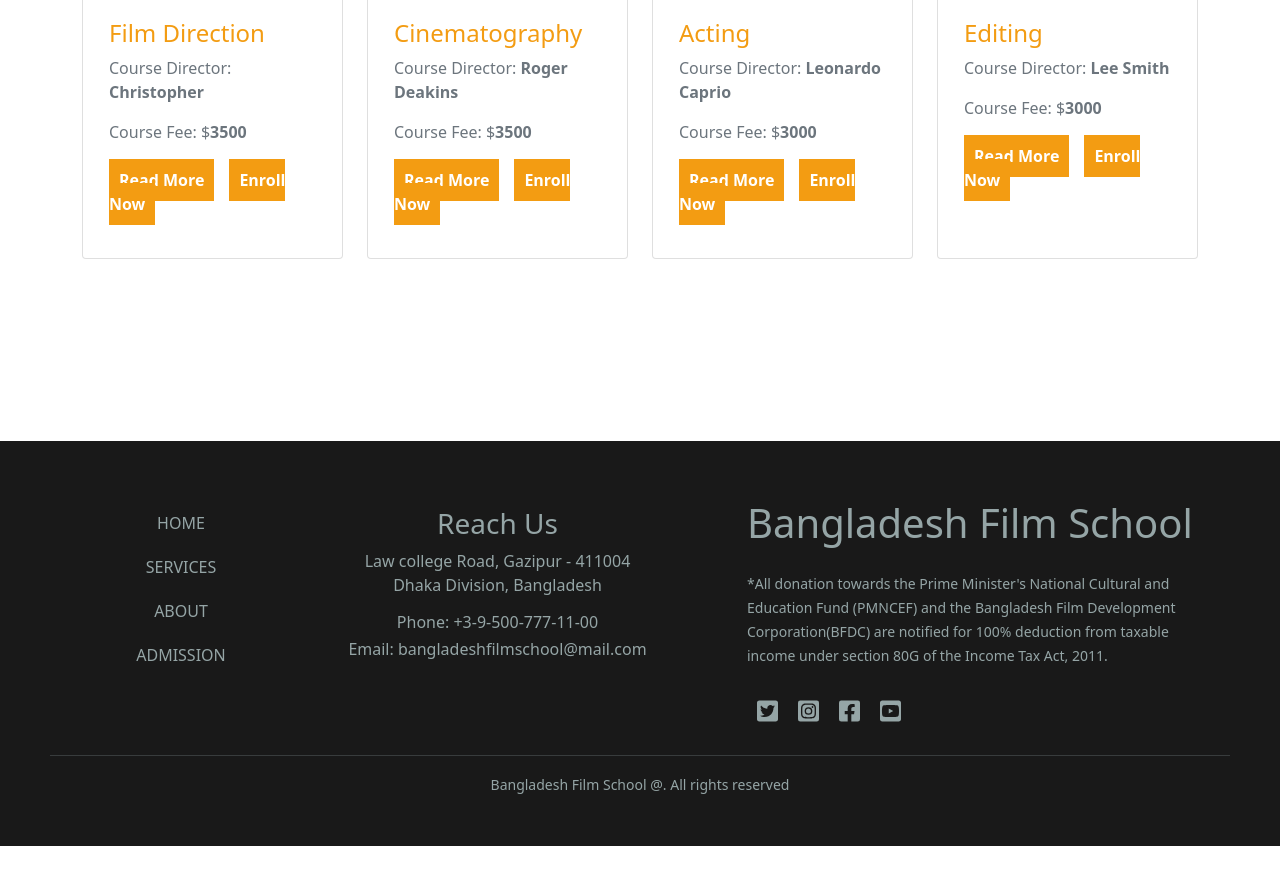
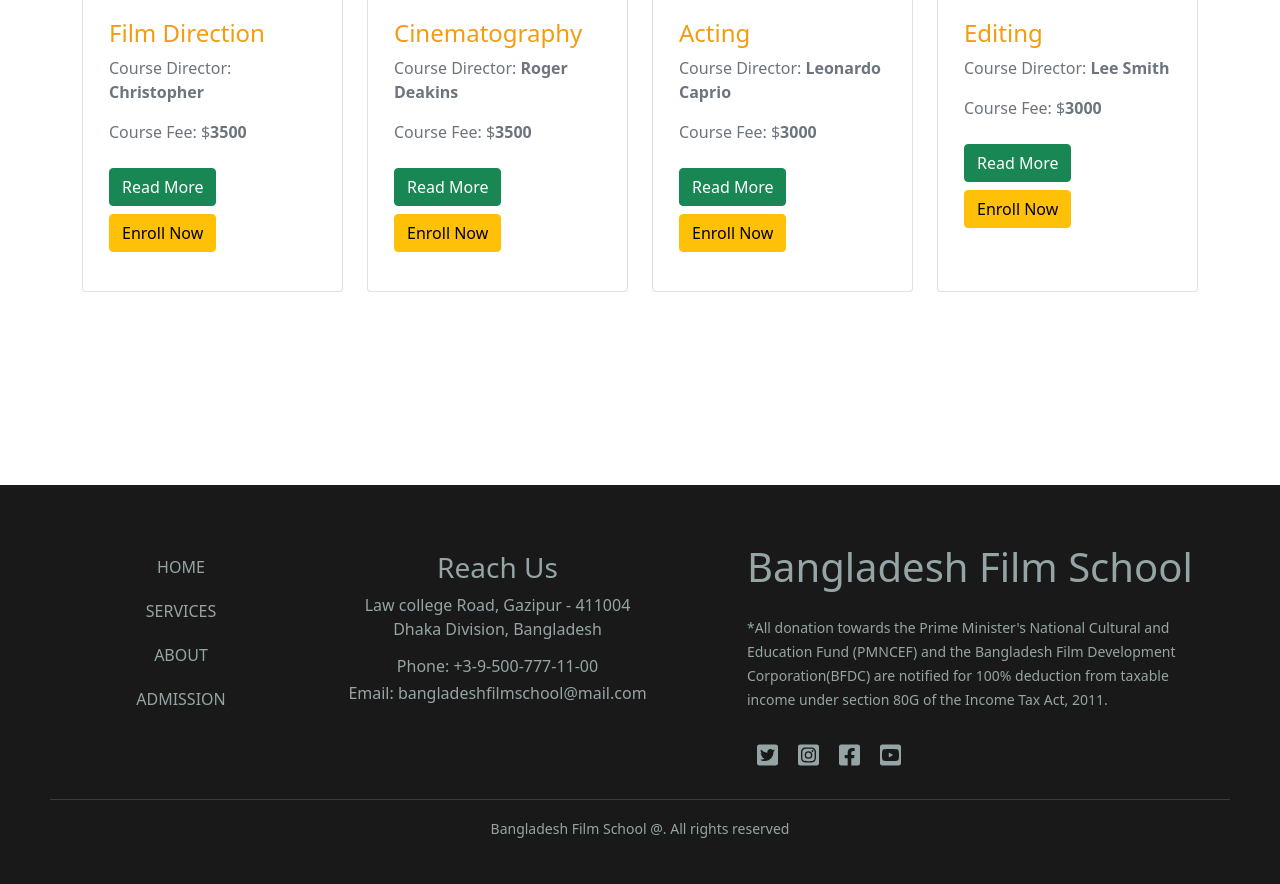
Before and after one commit to arunabhnewar/bangladesh-film-school, a React (Create React App) app: page / in a window 1280 px wide. Shown: the part 1240-2124 px from the top of the page. Before the commit the page ends 2086 px from the top, so only its background shows below. Built offline with nearby package versions, Linux system fonts and the light colour scheme.

Commit message:
bootstrap btn add

```diff
--- a/src/Components/Features/Features.css
+++ b/src/Components/Features/Features.css
@@ -6,7 +6,7 @@
     border: 1px solid gray;
     padding: 10px;
     border-radius: 5px;
-    height: 450px;
+    /* min-height: 450px; */
     cursor: pointer;
     transition: 0.5s ease;
 }
@@ -23,20 +23,3 @@
 .feature-detail {
     font-weight: 700;
 }
-.enroll-btn {
-    border: 0;
-    outline: 0;
-    text-decoration: none;
-    padding: 10px;
-    margin-top: 15px;
-    margin-right: 15px;
-    background-color: #f39c12;
-    color: #fff;
-    font-weight: 600;
-    transition: 0.6s linear;
-}
-.enroll-btn:hover {
-    background-color: #fff;
-    color: #f39c12;
-    border: 1px solid #f39c12;
-}
--- a/src/Components/Features/Features.js
+++ b/src/Components/Features/Features.js
@@ -1,5 +1,5 @@
 import React, { useEffect, useState } from 'react';
-import { NavLink } from 'react-router-dom';
+import { Link } from 'react-router-dom';
 import './Features.css';
 
 const Features = () => {
@@ -26,8 +26,9 @@
                                     <p className="text-muted">Course Director: <span className="feature-detail">{feature.courseDirector}</span> </p>
                                     <p className="text-muted mb-4">Course Fee: $<span className="feature-detail">{feature.fee}</span> </p>
 
-                                    <NavLink to="/services" className="enroll-btn">Read More</NavLink>
-                                    <NavLink to="/admission" className="enroll-btn">Enroll Now</NavLink>
+                                    <Link to="/services" className="btn btn-success me-2 mb-2">Read More</Link>
+
+                                    <Link to="/admission" className="btn btn-warning mb-2">Enroll Now</Link>
                                 </div>
                             </div>
                         </div>
--- a/src/Components/SingleService/SingleService.js
+++ b/src/Components/SingleService/SingleService.js
@@ -20,7 +20,7 @@
                         <h5 className="detail-text">Course Duration: <span>{duration}</span></h5>
                         <h5 className="detail-text mb-4">Describe: <span>{description}</span></h5>
 
-                        <NavLink to="/admission" className="enroll-btn">Enroll Now</NavLink>
+                        <NavLink to="/admission" className="btn btn-warning">Enroll Now</NavLink>
                     </div>
                 </div>
             </div>
```
